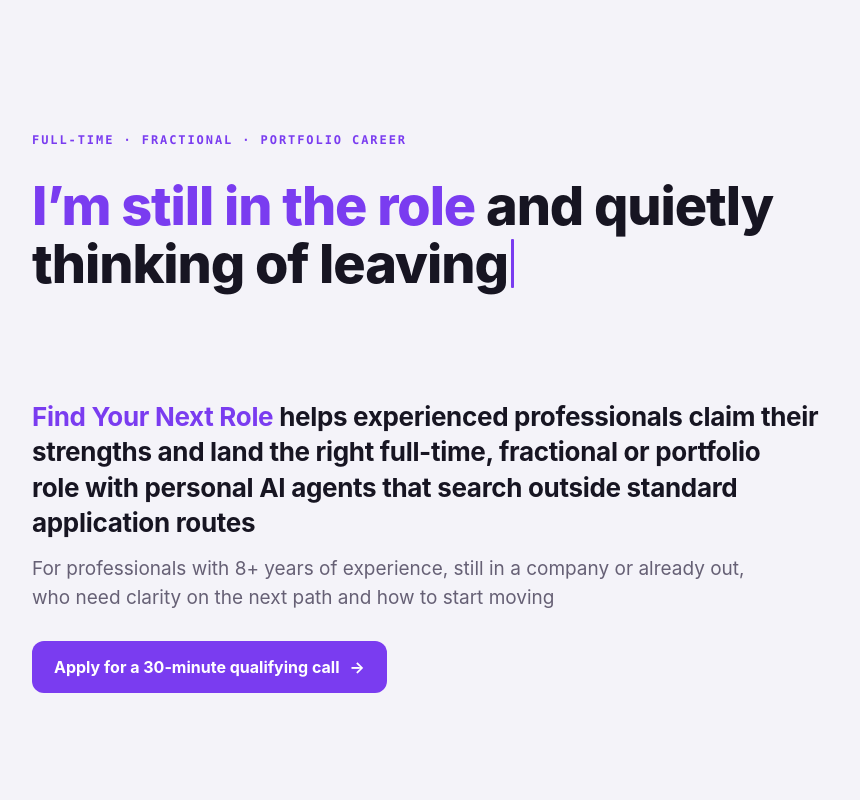
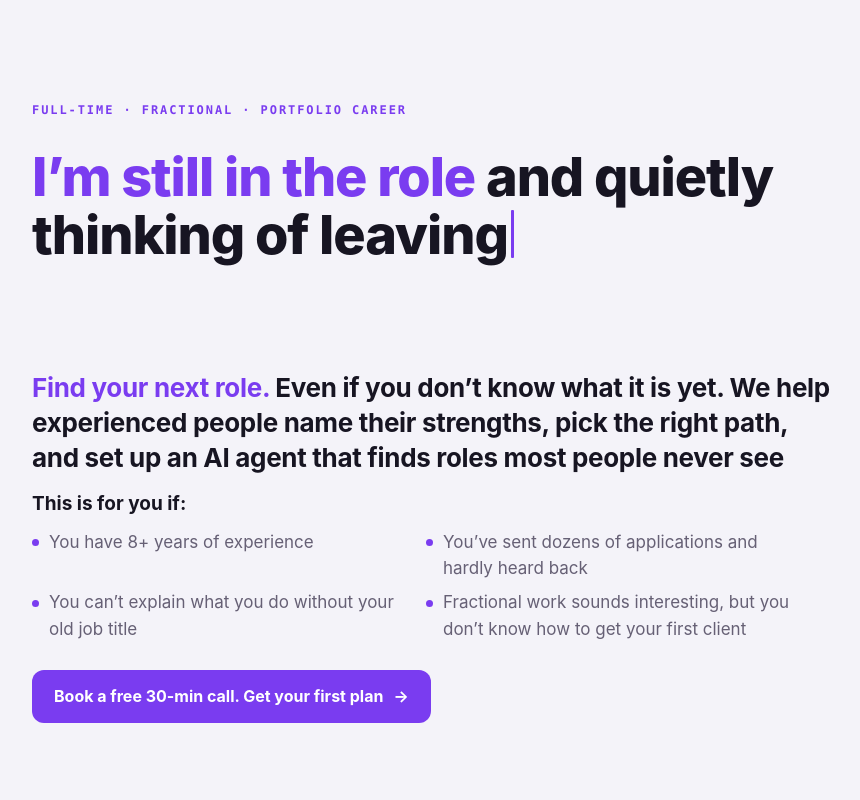
Before and after one commit to YYM28/newrole, a plain HTML site: page index.html in a window 1280 px wide. Shown: the top 800 px of the page, without its empty margins (68-928 px from the left). Drawn offline with Linux system fonts and the light colour scheme.

Commit message:
Update index.html

```diff
--- a/index.html
+++ b/index.html
@@ -4,7 +4,7 @@
 <meta charset="utf-8">
 <meta name="viewport" content="width=device-width, initial-scale=1">
 <title>Role Accelerator</title>
-<meta name="description" content="Find Your Next Role helps experienced professionals claim their strengths and land the right full-time, fractional or portfolio role with personal AI agents that search outside standard application routes">
+<meta name="description" content="Find your next role. Even if you don’t know what it is yet. We help experienced people name their strengths, pick the right path, and set up an AI agent that finds roles most people never see">
 <style>
   :root{
     --bg:#F4F3F9; --surface:#FFFFFF; --surface-2:#FBFAFE;
@@ -67,6 +67,13 @@
   }
   .subhead .hi{color:var(--accent)}
   .lede{font-size:clamp(16px,1.9vw,19px); color:var(--muted); max-width:62ch; text-wrap:pretty}
+  .fit-intro{color:var(--ink); font-weight:650}
+  .fit-list{
+    list-style:none; margin:10px 0 0; padding:0; display:grid; gap:8px 28px;
+    grid-template-columns:repeat(auto-fit,minmax(min(100%,320px),1fr)); max-width:760px;
+  }
+  .fit-list li{display:flex; gap:10px; font-size:clamp(15px,1.7vw,17px); color:var(--muted)}
+  .fit-list li::before{content:""; width:7px; height:7px; border-radius:50%; background:var(--accent); flex:none; margin-top:.6em}
 
   /* interactive statuses — the main hero */
   .status{
@@ -211,10 +218,16 @@
       </ul>
     </div>
 
-    <h1 class="subhead"><span class="hi">Find Your Next Role</span> helps experienced professionals claim their strengths and land the right full-time, fractional or portfolio role with personal AI agents that search outside standard application routes</h1>
-    <p class="lede">For professionals with 8+ years of experience, still in a company or already out, who need clarity on the next path and how to start moving</p>
+    <h1 class="subhead"><span class="hi">Find your next role.</span> Even if you don’t know what it is yet. We help experienced people name their strengths, pick the right path, and set up an AI agent that finds roles most people never see</h1>
+    <p class="lede fit-intro">This is for you if:</p>
+    <ul class="fit-list">
+      <li>You have 8+ years of experience</li>
+      <li>You’ve sent dozens of applications and hardly heard back</li>
+      <li>You can’t explain what you do without your old job title</li>
+      <li>Fractional work sounds interesting, but you don’t know how to get your first client</li>
+    </ul>
 
-    <div class="hero-cta"><a class="btn" href="#apply">Apply for a 30-minute qualifying call <span aria-hidden="true">→</span></a></div>
+    <div class="hero-cta"><a class="btn" href="https://cal.com/your-next-role/30min" target="_blank" rel="noopener">Book a free 30-min call. Get your first plan <span aria-hidden="true">→</span></a></div>
   </header>
 
   <!-- Pain mirror -->
@@ -244,7 +257,7 @@
 
   <!-- How it works -->
   <section class="sec">
-    <div class="sec-head"><span class="sec-num">03</span><h2 class="sec-title">How it works</h2><p class="sec-note">The program is individual. We adjust the focus based on your situation</p></div>
+    <div class="sec-head"><span class="sec-num">03</span><h2 class="sec-title">How it works</h2><p class="sec-note">The program consists of 1:1 individual sessions with executive mentors. We adjust the focus based on your situation</p></div>
     <div class="steps">
       <div class="card"><span class="card-num">1</span><h3 class="card-name">Direction</h3><p>We review your professional assets and skills, what energises you, what you no longer want, and what you can already claim. This becomes the basis for realistic positioning</p></div>
       <div class="card"><span class="card-num">2</span><h3 class="card-name">Match to the market</h3><p>We map roles and formats that fit your profile — full-time, fractional, project-based, or portfolio — and translate your strengths into how the market describes and pays for them</p></div>
@@ -260,17 +273,14 @@
     <p class="foot">This sequence works whether you’re looking for a full-time role or building a fractional / portfolio path</p>
   </section>
 
-  <!-- What you will have -->
+  <!-- What you will walk away with -->
   <section class="sec">
-    <div class="sec-head"><span class="sec-num">04</span><h2 class="sec-title">What you will have</h2><p class="sec-note">Enough clarity to stop guessing and enough practical support to take the next step</p></div>
+    <div class="sec-head"><span class="sec-num">04</span><h2 class="sec-title">What you will walk away with</h2><p class="sec-note">Enough clarity to stop guessing and enough practical support to take the next step</p></div>
     <p class="body" style="font-weight:650">You’ll leave with:</p>
     <div class="checks">
-      <div class="check"><span class="tick" aria-hidden="true">✓</span>A clearer understanding of what fits you and what doesn’t</div>
-      <div class="check"><span class="tick" aria-hidden="true">✓</span>Language to talk about yourself that feels accurate</div>
-      <div class="check"><span class="tick" aria-hidden="true">✓</span>A short list of realistic options and how to approach them</div>
-      <div class="check"><span class="tick" aria-hidden="true">✓</span>A map of relevant roles and directions</div>
-      <div class="check"><span class="tick" aria-hidden="true">✓</span>A master CV and professional profile</div>
-      <div class="check"><span class="tick" aria-hidden="true">✓</span>A personalised AI agent set up for your search</div>
+      <div class="check"><span class="tick" aria-hidden="true">✓</span>A clear idea of which roles fit you, and which don’t</div>
+      <div class="check"><span class="tick" aria-hidden="true">✓</span>A CV and LinkedIn profile ready to send</div>
+      <div class="check"><span class="tick" aria-hidden="true">✓</span>Your own AI agent searching for you</div>
     </div>
   </section>
 
@@ -329,8 +339,7 @@
   <section class="cta" id="apply">
     <h2>Apply for a <span style="white-space:nowrap">30-minute</span> qualifying call</h2>
     <p>To book, fill out a short form. The call is free and doesn’t obligate you to anything — we’ll both see whether the program is a good fit and, if not, we’ll point you to useful next step</p>
-    <!-- Replace FORM_URL with the link to your form -->
-    <a class="btn" href="FORM_URL" target="_blank" rel="noopener">Apply for a 30-minute qualifying call <span aria-hidden="true">→</span></a>
+    <a class="btn" href="https://cal.com/your-next-role/30min" target="_blank" rel="noopener">Book a free 30-min call. Get your first plan <span aria-hidden="true">→</span></a>
   </section>
 
 </main></div>
```
